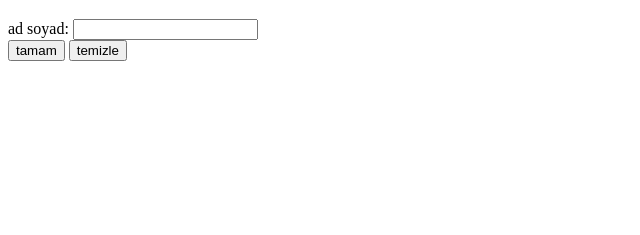
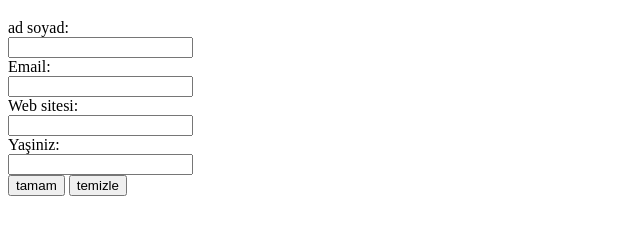
Before and after one commit to eypkaya/html, a plain HTML site: page html_form_islem.html in a window 1280 px wide. Shown: the part 61-296 px from the top of the page, without its empty margins (0-640 px from the left). Drawn offline with Linux system fonts and the light colour scheme.

Commit message:
email web ve yaş boxları eklendi

```diff
--- a/html_form_islem.html
+++ b/html_form_islem.html
@@ -6,9 +6,19 @@
     <body>
         <h1>üye kayit formu:</h1>
         <form name="kayit" action="kayit.php" method="get">
-            ad soyad:
+            ad soyad: <br>
             <input type="text" name="adsaoyad" id="idadsoyad"
             size="20" maxlength="30" required> <!--required belireldiğimiz alanın boş bırakılmamasını sağlar-->
+            <br>
+            Email: <br>
+            <input type="email" name="email" id="email" required
+            >
+            <br>
+            Web sitesi: <br>
+            <input type="url" name="adres" id="adres">
+            <br>
+            Yaşiniz: <br>
+            <input type="number" name="yas" id="yas" required>
             <br>
             <input type="submit" value="tamam">
             <input type="reset" value="temizle">
```
